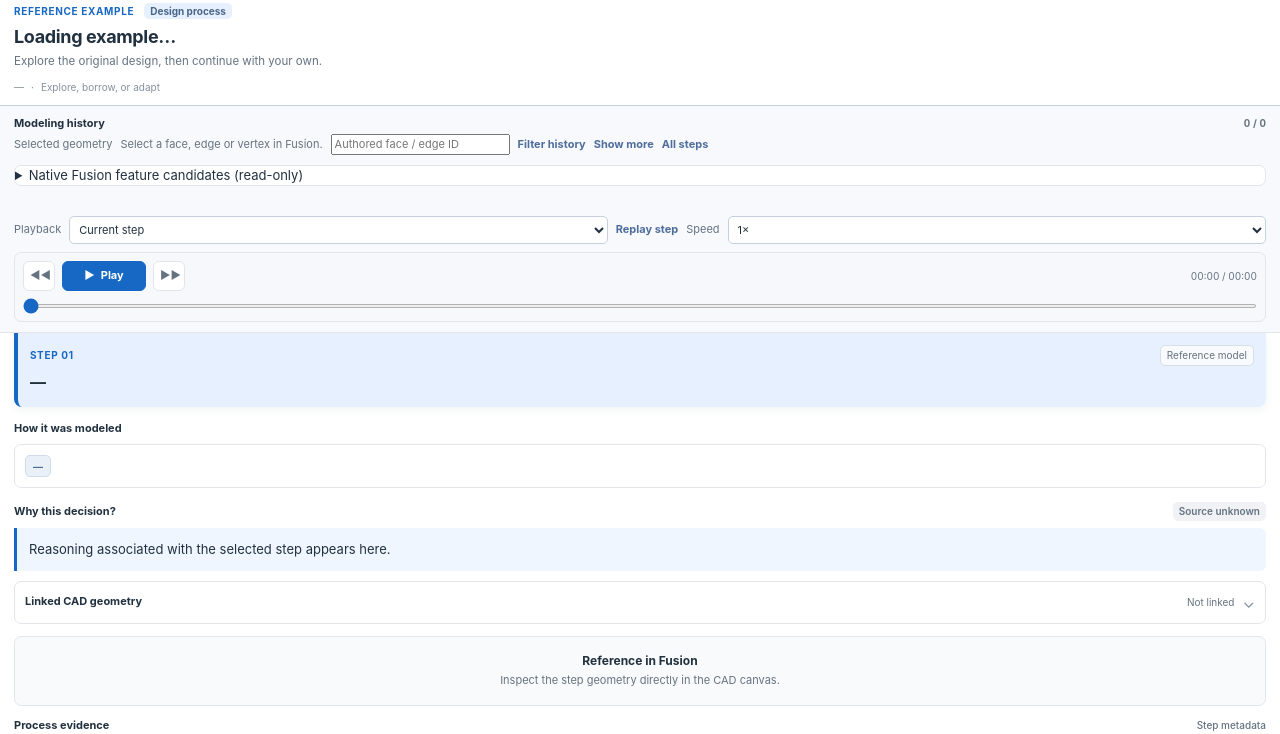
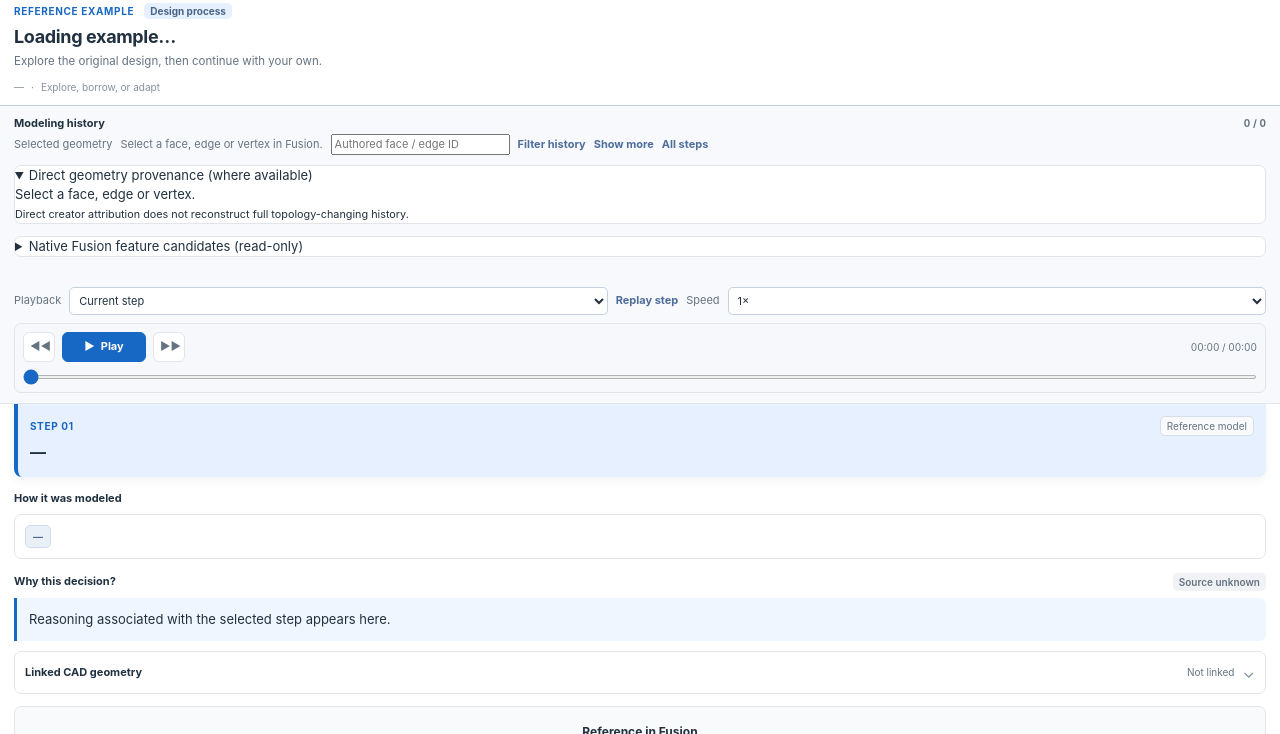
Before and after one commit to Scaffolder666/exCADmpleFusion, a plain HTML site: page ui/index.html in a window 1280 px wide. Shown: the part 66-800 px from the top of the page. Drawn offline with Linux system fonts and the light colour scheme.

Commit message:
Expose direct geometry provenance distinct from broad candidate features

```diff
--- a/ui/index.html
+++ b/ui/index.html
@@ -40,6 +40,12 @@
         <button id="showMoreHistory" type="button" class="text-button">Show more</button>
         <button id="clearHistory" type="button" class="text-button">All steps</button>
       </div>
+      <details class="geometry-link" open>
+        <summary>Direct geometry provenance (where available)</summary>
+        <div id="provenanceStatus">Select a face, edge or vertex.</div>
+        <div id="provenanceList"></div>
+        <small>Direct creator attribution does not reconstruct full topology-changing history.</small>
+      </details>
       <details class="geometry-link">
         <summary>Native Fusion feature candidates (read-only)</summary>
         <div id="nativeHistoryStatus">Select a face, edge or vertex.</div>
```
